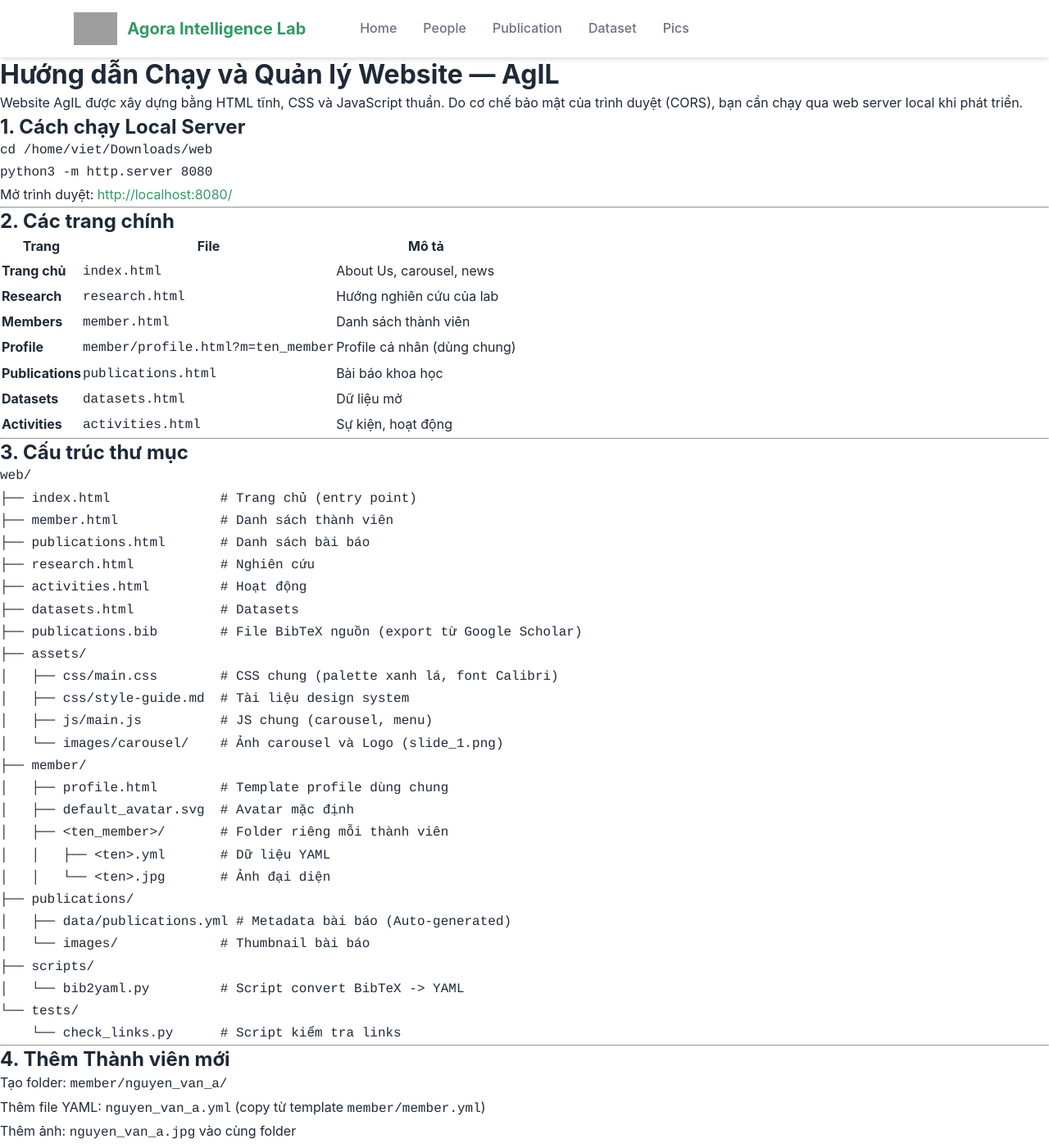
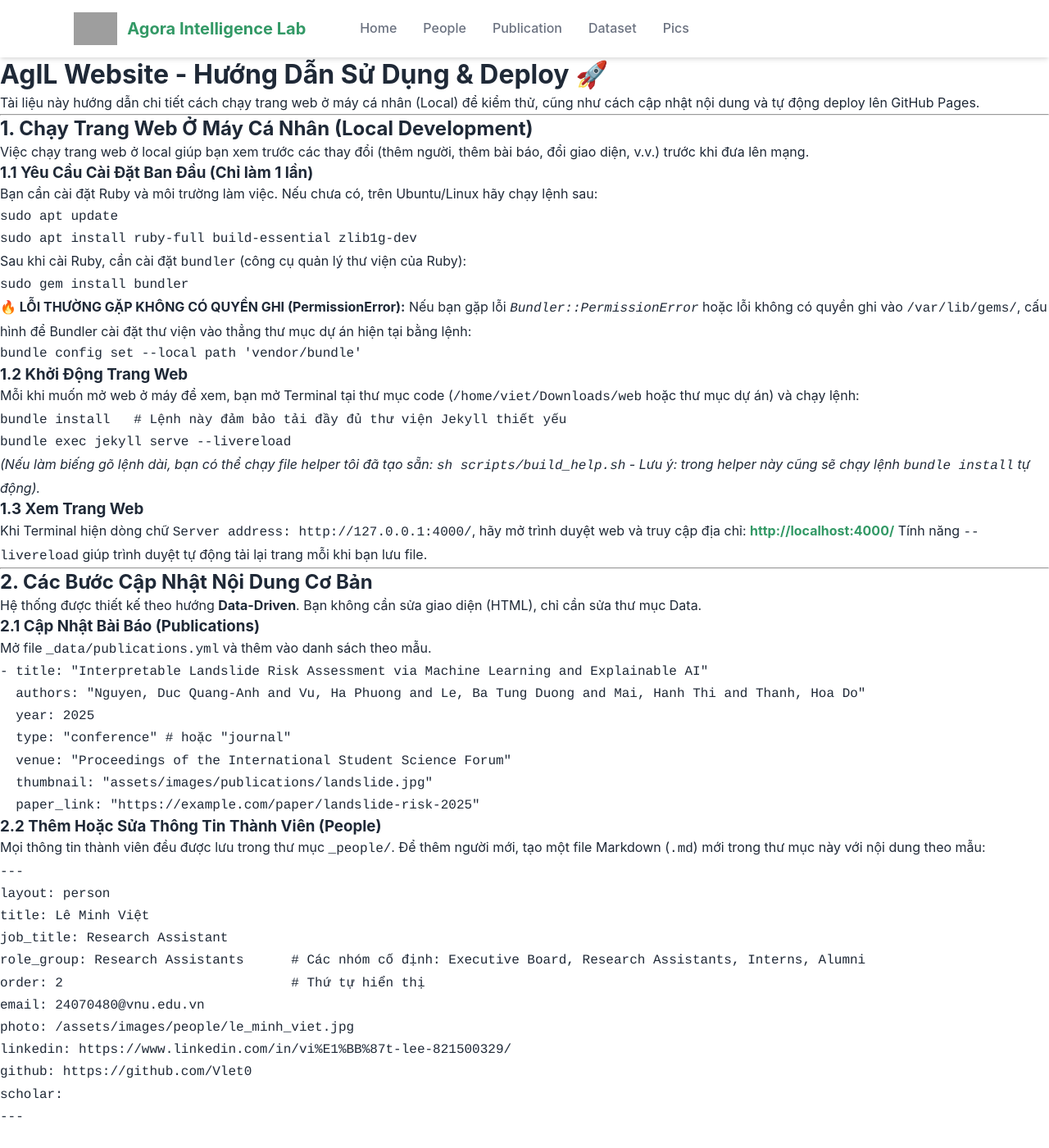
Before and after one commit to agorala-b/Agoralab, a Jekyll site: the page built from RUN_GUIDE.md, in a window 1280 px wide and 1400 px high. Shown: the whole window at 82% size. Built offline with Jekyll 4.4.1, drawn with Linux system fonts in a browser that asks for light colours; our own code applies the rules of GitHub Pages for plain Markdown files; some of the changed text lies outside the part shown; grey boxes are pictures that could not be loaded.

Commit message:
Update Local Build Guide and fix bundler permission error

````diff
--- a/RUN_GUIDE.md
+++ b/RUN_GUIDE.md
@@ -1,116 +1,114 @@
-# Hướng dẫn Chạy và Quản lý Website — AgIL
+# AgIL Website - Hướng Dẫn Sử Dụng & Deploy 🚀
 
-Website AgIL được xây dựng bằng HTML tĩnh, CSS và JavaScript thuần. Do cơ chế bảo mật của trình duyệt (CORS), bạn cần chạy qua web server local khi phát triển.
-
-## 1. Cách chạy Local Server
-
-```bash
-cd /home/viet/Downloads/web
-python3 -m http.server 8080
-```
-
-Mở trình duyệt: [http://localhost:8080/](http://localhost:8080/)
+Tài liệu này hướng dẫn chi tiết cách chạy trang web ở máy cá nhân (Local) để kiểm thử, cũng như cách cập nhật nội dung và tự động deploy lên GitHub Pages.
 
 ---
 
-## 2. Các trang chính
+## 1. Chạy Trang Web Ở Máy Cá Nhân (Local Development)
 
-| Trang | File | Mô tả |
-|-------|------|--------|
-| **Trang chủ** | `index.html` | About Us, carousel, news |
-| **Research** | `research.html` | Hướng nghiên cứu của lab |
-| **Members** | `member.html` | Danh sách thành viên |
-| **Profile** | `member/profile.html?m=ten_member` | Profile cá nhân (dùng chung) |
-| **Publications** | `publications.html` | Bài báo khoa học |
-| **Datasets** | `datasets.html` | Dữ liệu mở |
-| **Activities** | `activities.html` | Sự kiện, hoạt động |
+Việc chạy trang web ở local giúp bạn xem trước các thay đổi (thêm người, thêm bài báo, đổi giao diện, v.v.) trước khi đưa lên mạng.
+
+### 1.1 Yêu Cầu Cài Đặt Ban Đầu (Chỉ làm 1 lần)
+Bạn cần cài đặt Ruby và môi trường làm việc. Nếu chưa có, trên Ubuntu/Linux hãy chạy lệnh sau:
+```bash
+sudo apt update
+sudo apt install ruby-full build-essential zlib1g-dev
+```
+
+Sau khi cài Ruby, cần cài đặt `bundler` (công cụ quản lý thư viện của Ruby):
+```bash
+sudo gem install bundler
+```
+
+> **🔥 LỖI THƯỜNG GẶP KHÔNG CÓ QUYỀN GHI (PermissionError):**
+> Nếu bạn gặp lỗi *`Bundler::PermissionError`* hoặc lỗi không có quyền ghi vào `/var/lib/gems/`, cấu hình để Bundler cài đặt thư viện vào thẳng thư mục dự án hiện tại bằng lệnh:
+> ```bash
+> bundle config set --local path 'vendor/bundle'
+> ```
+
+### 1.2 Khởi Động Trang Web
+Mỗi khi muốn mở web ở máy để xem, bạn mở Terminal tại thư mục code (`/home/viet/Downloads/web` hoặc thư mục dự án) và chạy lệnh:
+```bash
+bundle install   # Lệnh này đảm bảo tải đầy đủ thư viện Jekyll thiết yếu
+bundle exec jekyll serve --livereload
+```
+*(Nếu làm biếng gõ lệnh dài, bạn có thể chạy file helper tôi đã tạo sẵn: `sh scripts/build_help.sh` - Lưu ý: trong helper này cũng sẽ chạy lệnh `bundle install` tự động).*
+
+### 1.3 Xem Trang Web
+Khi Terminal hiện dòng chữ `Server address: http://127.0.0.1:4000/`, hãy mở trình duyệt web và truy cập địa chỉ:
+**[http://localhost:4000/](http://localhost:4000/)**
+Tính năng `--livereload` giúp trình duyệt tự động tải lại trang mỗi khi bạn lưu file.
 
 ---
 
-## 3. Cấu trúc thư mục
+## 2. Các Bước Cập Nhật Nội Dung Cơ Bản
 
+Hệ thống được thiết kế theo hướng **Data-Driven**. Bạn không cần sửa giao diện (HTML), chỉ cần sửa thư mục Data.
+
+### 2.1 Cập Nhật Bài Báo (Publications)
+Mở file `_data/publications.yml` và thêm vào danh sách theo mẫu.
+```yaml
+- title: "Interpretable Landslide Risk Assessment via Machine Learning and Explainable AI"
+  authors: "Nguyen, Duc Quang-Anh and Vu, Ha Phuong and Le, Ba Tung Duong and Mai, Hanh Thi and Thanh, Hoa Do"
+  year: 2025
+  type: "conference" # hoặc "journal"
+  venue: "Proceedings of the International Student Science Forum"
+  thumbnail: "assets/images/publications/landslide.jpg"
+  paper_link: "https://example.com/paper/landslide-risk-2025"
 ```
-web/
-├── index.html              # Trang chủ (entry point)
-├── member.html             # Danh sách thành viên
-├── publications.html       # Danh sách bài báo
-├── research.html           # Nghiên cứu
-├── activities.html         # Hoạt động
-├── datasets.html           # Datasets
-├── publications.bib        # File BibTeX nguồn (export từ Google Scholar)
-├── assets/
-│   ├── css/main.css        # CSS chung (palette xanh lá, font Calibri)
-│   ├── css/style-guide.md  # Tài liệu design system
-│   ├── js/main.js          # JS chung (carousel, menu)
-│   └── images/carousel/    # Ảnh carousel và Logo (slide_1.png)
-├── member/
-│   ├── profile.html        # Template profile dùng chung
-│   ├── default_avatar.svg  # Avatar mặc định
-│   ├── <ten_member>/       # Folder riêng mỗi thành viên
-│   │   ├── <ten>.yml       # Dữ liệu YAML
-│   │   └── <ten>.jpg       # Ảnh đại diện
-├── publications/
-│   ├── data/publications.yml # Metadata bài báo (Auto-generated)
-│   └── images/             # Thumbnail bài báo
-├── scripts/
-│   └── bib2yaml.py         # Script convert BibTeX -> YAML
-└── tests/
-    └── check_links.py      # Script kiểm tra links
+
+### 2.2 Thêm Hoặc Sửa Thông Tin Thành Viên (People)
+Mọi thông tin thành viên đều được lưu trong thư mục `_people/`.
+Để thêm người mới, tạo một file Markdown (`.md`) mới trong thư mục này với nội dung theo mẫu:
+```markdown
+---
+layout: person
+title: Lê Minh Việt
+job_title: Research Assistant
+role_group: Research Assistants      # Các nhóm cố định: Executive Board, Research Assistants, Interns, Alumni
+order: 2                             # Thứ tự hiển thị
+email: 24070480@vnu.edu.vn
+photo: /assets/images/people/le_minh_viet.jpg
+linkedin: https://www.linkedin.com/in/vi%E1%BB%87t-lee-821500329/
+github: https://github.com/Vlet0
+scholar:
+---
+
+Le Minh Viet was born in Hanoi, Vietnam, in 2006. He is currently pursuing a degree in Financial Technology...
+*(Phần giới thiệu chi tiết viết ở đây)*
 ```
+Đừng quên lưu hình đại diện của họ vào thư mục `assets/images/people/`.
+
+### 2.3 Thêm Tin Tức Tức (Recent News & Activities)
+Mở file `_data/news.yml` và thêm những file đầu tiên:
+```yaml
+- title: "AgIL Welcomes New Interns"
+  date: "2026-01-20"
+  content: "We are thrilled to welcome a new cohort of research interns joining us for the spring semester."
+```
+Trang chủ sẽ tự động hiển thị 10 bài báo mới nhất và chia trang (Pagination) ở các trang tiếp theo.
 
 ---
 
-## 4. Thêm Thành viên mới
+## 3. Hoạt Động & Triển Khai Lên GitHub Pages (Deploy)
 
-1. Tạo folder: `member/nguyen_van_a/`
-2. Thêm file YAML: `nguyen_van_a.yml` (copy từ template `member/member.yml`)
-3. Thêm ảnh: `nguyen_van_a.jpg` vào cùng folder
-4. Thêm `<div class="member-card">` vào `member.html` ở đúng section
+Website của bạn đã được kết nối và cấu hình hoàn tất với kho lưu trữ GitHub tại:
+**[https://github.com/agorala-b/OurWeb](https://github.com/agorala-b/OurWeb)**
 
----
+Bạn không cần tự build và copy các file tĩnh lên mạng. GitHub Actions sẽ làm tự động giúp bạn.
 
-## 5. Cập nhật Publication (Tự động)
+### Các Bước Thực Hiện Deploy:
+1. **Sửa code hoặc cập nhật Data ở máy local.**
+2. **Kiểm tra ở Local** bằng lệnh `sh scripts/build_help.sh` đảm bảo giao diện hiển thị đúng ý.
+3. **Commit & Push** các thay đổi đó lên nhánh chính để tự động public:
+   ```bash
+   git add -A
+   git commit -m "Cập nhật bài báo mới trên ResearchGate"
+   git push origin migration/github-pages-ui-modern
+   ```
+   *(Lưu ý: Nếu bạn có thể sát nhập nhánh `migration/github-pages-ui-modern` này vào nhánh `main` (hoặc `master`) trên GitHub, thì về sau bạn chỉ cần push thay đổi lên `main` là GitHub Pages sẽ tự động Build trang web)*.
 
-Website sử dụng pipeline: **Google Scholar → BibTeX → YAML**.
-
-1. **Lấy dữ liệu**: Export BibTeX từ Google Scholar các bài báo mới.
-2. **Cập nhật nguồn**: Mở file `publications.bib` ở thư mục gốc, paste nội dung BibTeX vào cuối file.
-3. **Chạy Script chuyển đổi**:
-   ```bash
-   python3 scripts/bib2yaml.py
-   ```
-4. **Kiểm tra**: Script sẽ tự động lọc bài trùng (duplicate), sắp xếp theo năm giảm dần và tạo file `publications/data/publications.yml`.
-5. **Thumbnail**: Nếu muốn thêm ảnh minh họa bài báo, copy ảnh vào `publications/images/` và đặt tên trùng với field `thumbnail` trong YAML (mặc định là `example_pub.png`).
-
----
-
-## 6. Chạy Tests
-
-```bash
-# Kiểm tra links trong YAML
-python3 tests/check_links.py
-```
-
----
-
-## 7. Design System
-
-Xem chi tiết tại: `assets/css/style-guide.md`
-
-- **Màu chính**: `#339966` (xanh lá AgIL)
-- **Logo**: Sử dụng file `assets/images/carousel/slide_1.png` trên Navbar.
-- **Font**: Calibri, Arial, sans-serif (Font chuẩn hóa cho lab)
-- **Spacing**: 8px grid system
-- **CSS**: Tất cả styles tập trung trong `assets/css/main.css`
-
----
-
-## 8. Rollback
-
-Nếu cần khôi phục giao diện cũ:
-
-```bash
-git revert <hash>
-```
-
-Hoặc khôi phục các file CSS cũ (`des.css`, `mem.css`, `style.css`) và đổi link trong HTML.
+### Quá Trình Build Trên GitHub Chạy Như Thế Nào?
+- Sau khi bạn push code lên GitHub, một hệ thống gọi là **GitHub Actions** (được định nghĩa trong file `.github/workflows/deploy.yml`) sẽ được kích hoạt ẩn.
+- Quá trình này tự build phiên bản Jekyll mới nhất khoảng vài phút, sau đó nó sẽ publish trang web vào nhánh `gh-pages` hoặc lên link chính thức của tổ chức.
+- Bạn có thể vào mục **Actions** trên Repository GitHub để theo dõi xem quá trình Deploy đã thành công hay xảy ra lỗi (dấu tích xanh ✅).
````
Also changed, not shown: 1 other file.
